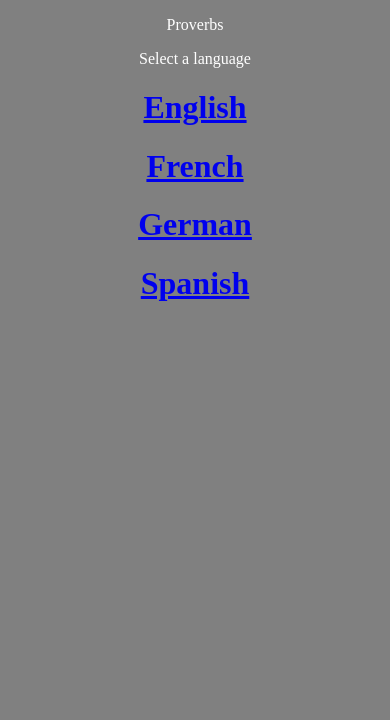
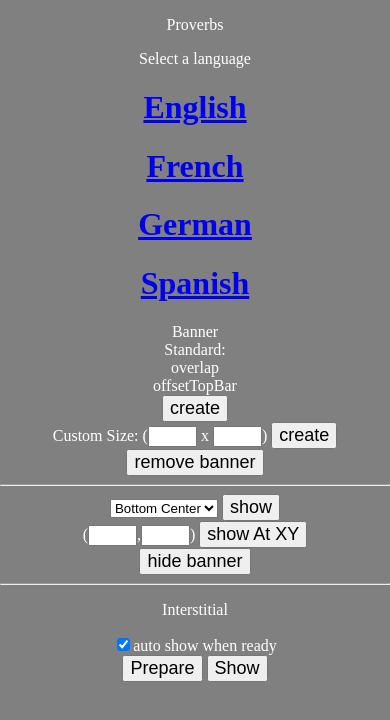
Before and after one commit to bigreni/ProverbsAds, a plain HTML site: page www/index.html in a window 390 px wide. Drawn offline with Linux system fonts and the light colour scheme; some packages are replaced by stand-ins of ours.

Commit message:
Cleanup 3

```diff
--- a/www/index.html
+++ b/www/index.html
@@ -7,7 +7,6 @@
 	content="user-scalable=no, initial-scale=1, maximum-scale=1, minimum-scale=1, width=device-width" />
 <title>Hello World</title>
 <script type="text/javascript" src="cordova.js"></script>
-<script type="text/javascript" src="js/admob.js"></script>
 <style type="text/css">
 body {
 	width: 100%;
@@ -35,6 +34,7 @@ button {
 </style>
 </head>
 <body onload="onLoad()" onresize="onResize()">
+
 	<div id="fullpage">
 		<p>Proverbs</p>
         <div>
@@ -44,7 +44,49 @@ button {
             <a href="Languages/German.html" class="langOption"><h1 class="selectLanguage">German</h1></a>
             <a href="Languages/Spanish.html" class="langOption"><h1 class="selectLanguage">Spanish</h1></a>
         </div>
+		Banner<br /> Standard: <select id="adSize" hidden="hidden">
+			<option value='SMART_BANNER'>SMART_BANNER</option>
+			<option value='BANNER'>BANNER</option>
+			<option value='MEDIUM_RECTANGLE'>MEDIUM_RECTANGLE</option>
+			<option value='FULL_BANNER'>FULL_BANNER</option>
+			<option value='LEADERBOARD'>LEADERBOARD</option>
+			<option value='SKYSCRAPER'>SKYSCRAPER</option>
+		</select><br /> <input type='checkbox' id='overlap' hidden="hidden"/>overlap<br/>
+         <input type='checkbox' id='offsetTopBar' hidden="hidden"/>offsetTopBar<br/>
+		<button onclick="createSelectedBanner();">create</button>
+		<br /> Custom Size: (<input id='w' type='text' size=3 /> x <input
+			id='h' type='text' size=3>)
+		<button onclick="createBannerOfGivenSize();">create</button>
+		<br />
 
+		<button onclick="AdMob.removeBanner();">remove banner</button>
+
+		<hr />
+		<select id="adPosition">
+			<option value='1'>Top Left</option>
+			<option value='2'>Top Center</option>
+			<option value='3'>Top Right</option>
+			<option value='4'>Left</option>
+			<option value='5'>Center</option>
+			<option value='6'>Right</option>
+			<option value='7'>Bottom Left</option>
+			<option value='8' selected>Bottom Center</option>
+			<option value='9'>Bottom Right</option>
+		</select>
+		<button onclick="showBannerAtSelectedPosition();">show</button>
+		<br /> (<input id='x' type='text' size=3 />,<input id='y'
+			type='text' size=3>)
+		<button onclick="showBannerAtGivenXY();">show At XY</button>
+		<br />
+
+		<button onclick="AdMob.hideBanner();">hide banner</button>
+		<hr />
+
+		<p>Interstitial</p>
+		<input type='checkbox' id='autoshow' checked />auto show when ready<br />
+		<button onclick="prepareInterstitial();">Prepare</button>
+		<button onclick="AdMob.showInterstitial();">Show</button>
+		<div id='sizeinfo'></div>
 	</div>
 </body>
 </html>
```
